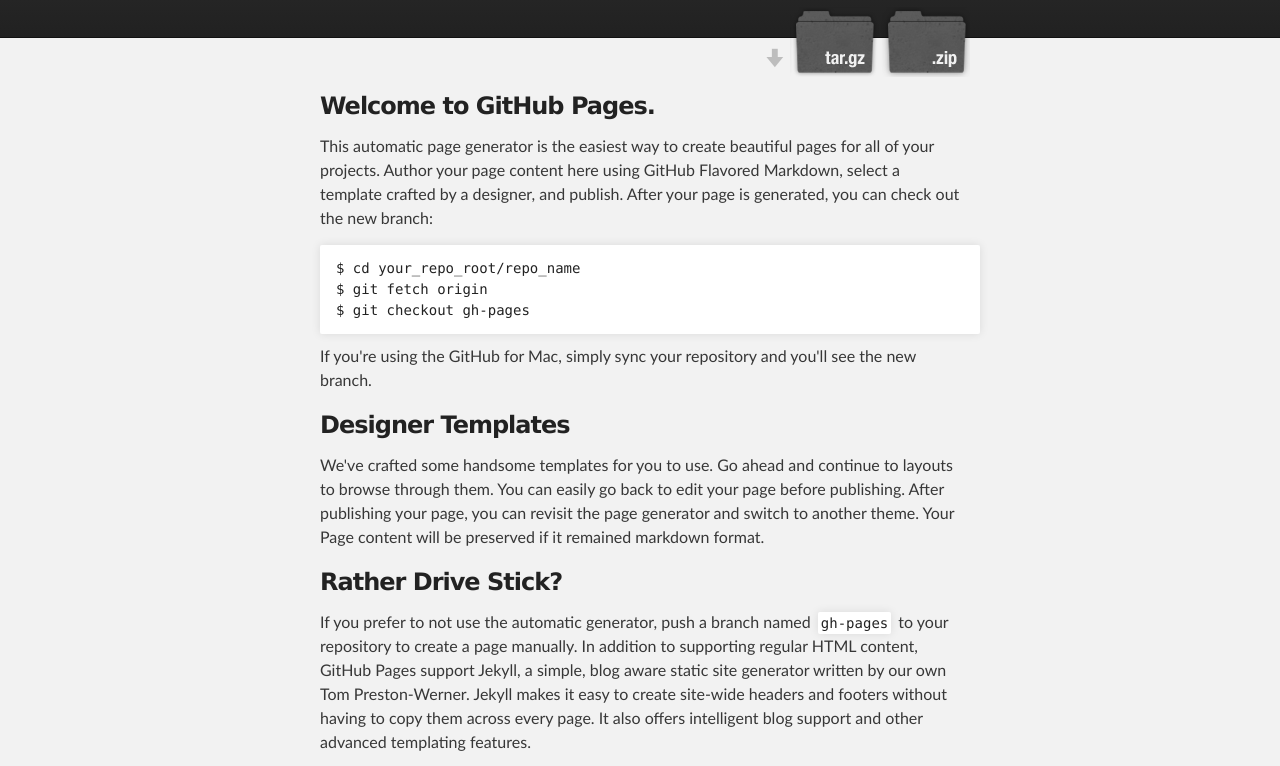
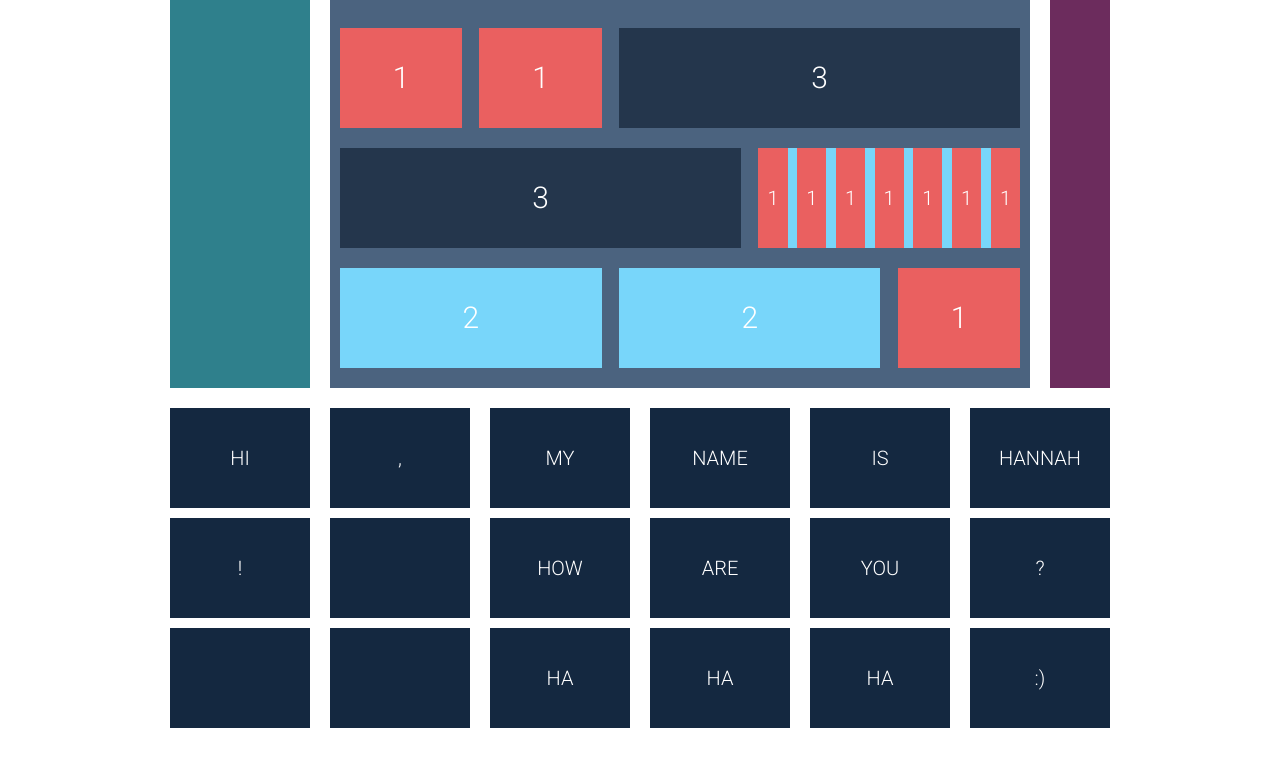
Before and after one commit to hannahpun/susy-demo, a plain HTML site: page index.html in a window 1280 px wide. Shown: the part 172-938 px from the top of the page. Drawn offline with Linux system fonts and the light colour scheme.

Commit message:
github page

```diff
--- /dev/null
+++ b/css/screen.css
@@ -0,0 +1,337 @@
+@import url(http://fonts.googleapis.com/css?family=Roboto:400,300,500,700);
+/* line 17, ../../../../.rvm/gems/ruby-2.0.0-p247/gems/compass-0.12.2/frameworks/compass/stylesheets/compass/reset/_utilities.scss */
+html, body, div, span, applet, object, iframe,
+h1, h2, h3, h4, h5, h6, p, blockquote, pre,
+a, abbr, acronym, address, big, cite, code,
+del, dfn, em, img, ins, kbd, q, s, samp,
+small, strike, strong, sub, sup, tt, var,
+b, u, i, center,
+dl, dt, dd, ol, ul, li,
+fieldset, form, label, legend,
+table, caption, tbody, tfoot, thead, tr, th, td,
+article, aside, canvas, details, embed,
+figure, figcaption, footer, header, hgroup,
+menu, nav, output, ruby, section, summary,
+time, mark, audio, video {
+  margin: 0;
+  padding: 0;
+  border: 0;
+  font: inherit;
+  font-size: 100%;
+  vertical-align: baseline;
+}
+
+/* line 22, ../../../../.rvm/gems/ruby-2.0.0-p247/gems/compass-0.12.2/frameworks/compass/stylesheets/compass/reset/_utilities.scss */
+html {
+  line-height: 1;
+}
+
+/* line 24, ../../../../.rvm/gems/ruby-2.0.0-p247/gems/compass-0.12.2/frameworks/compass/stylesheets/compass/reset/_utilities.scss */
+ol, ul {
+  list-style: none;
+}
+
+/* line 26, ../../../../.rvm/gems/ruby-2.0.0-p247/gems/compass-0.12.2/frameworks/compass/stylesheets/compass/reset/_utilities.scss */
+table {
+  border-collapse: collapse;
+  border-spacing: 0;
+}
+
+/* line 28, ../../../../.rvm/gems/ruby-2.0.0-p247/gems/compass-0.12.2/frameworks/compass/stylesheets/compass/reset/_utilities.scss */
+caption, th, td {
+  text-align: left;
+  font-weight: normal;
+  vertical-align: middle;
+}
+
+/* line 30, ../../../../.rvm/gems/ruby-2.0.0-p247/gems/compass-0.12.2/frameworks/compass/stylesheets/compass/reset/_utilities.scss */
+q, blockquote {
+  quotes: none;
+}
+/* line 103, ../../../../.rvm/gems/ruby-2.0.0-p247/gems/compass-0.12.2/frameworks/compass/stylesheets/compass/reset/_utilities.scss */
+q:before, q:after, blockquote:before, blockquote:after {
+  content: "";
+  content: none;
+}
+
+/* line 32, ../../../../.rvm/gems/ruby-2.0.0-p247/gems/compass-0.12.2/frameworks/compass/stylesheets/compass/reset/_utilities.scss */
+a img {
+  border: none;
+}
+
+/* line 116, ../../../../.rvm/gems/ruby-2.0.0-p247/gems/compass-0.12.2/frameworks/compass/stylesheets/compass/reset/_utilities.scss */
+article, aside, details, figcaption, figure, footer, header, hgroup, menu, nav, section, summary {
+  display: block;
+}
+
+/* -------------------------------------------------------------------------*/
+/* Layout */
+/* line 11, ../sass/screen.scss */
+.wrapper {
+  *zoom: 1;
+  max-width: 940px;
+  _width: 940px;
+  padding-left: 10px;
+  padding-right: 10px;
+  margin-left: auto;
+  margin-right: auto;
+}
+/* line 38, ../../../../.rvm/gems/ruby-2.0.0-p247/gems/compass-0.12.2/frameworks/compass/stylesheets/compass/utilities/general/_clearfix.scss */
+.wrapper:after {
+  content: "";
+  display: table;
+  clear: both;
+}
+
+/* line 17, ../sass/screen.scss */
+body {
+  font-family: "Roboto", "Helvetica Neue", "Helvetica",sans-serif;
+  font-weight: 200;
+}
+
+/* line 21, ../sass/screen.scss */
+div {
+  min-height: 100px;
+  line-height: 100px;
+  text-align: center;
+  color: #fff;
+  font-size: 30px;
+  margin-bottom: 10px;
+}
+
+/* line 29, ../sass/screen.scss */
+.row {
+  *zoom: 1;
+  max-width: 940px;
+  _width: 940px;
+  padding-left: 10px;
+  padding-right: 10px;
+  margin-left: auto;
+  margin-right: auto;
+}
+/* line 38, ../../../../.rvm/gems/ruby-2.0.0-p247/gems/compass-0.12.2/frameworks/compass/stylesheets/compass/utilities/general/_clearfix.scss */
+.row:after {
+  content: "";
+  display: table;
+  clear: both;
+}
+/* line 31, ../sass/screen.scss */
+.row div:last-child {
+  float: right;
+  margin-right: 0;
+  *margin-left: -20px;
+  display: inline;
+}
+/* line 34, ../sass/screen.scss */
+.row .small1 {
+  width: 100%;
+  float: left;
+  margin-right: 3.7037%;
+  display: inline;
+  margin-bottom: 0;
+  font-size: 20px;
+}
+/* line 35, ../sass/screen.scss */
+.row .box1, .row .box2, .row .box3 {
+  width: 100%;
+  float: left;
+  margin-right: 2.5641%;
+  display: inline;
+}
+
+/* line 40, ../sass/screen.scss */
+.side-l {
+  background-color: #2f808c;
+}
+
+/* line 41, ../sass/screen.scss */
+.main {
+  background-color: #4b637f;
+}
+
+/* line 42, ../sass/screen.scss */
+.side-r {
+  background-color: #6c2c5d;
+}
+
+/* line 43, ../sass/screen.scss */
+.box1 {
+  background-color: #ea6060;
+}
+
+/* line 44, ../sass/screen.scss */
+.box2 {
+  background-color: #78d6fa;
+}
+
+/* line 45, ../sass/screen.scss */
+.box3 {
+  background-color: #24364c;
+}
+
+/* line 46, ../sass/screen.scss */
+.small1 {
+  background-color: #ea6060;
+}
+
+/* line 47, ../sass/screen.scss */
+.photo {
+  background-color: #142840;
+}
+
+/* line 49, ../sass/screen.scss */
+.photo {
+  width: 48.93617%;
+  float: left;
+  margin-right: 2.12766%;
+  display: inline;
+  margin-right: -100%;
+  font-size: 20px;
+}
+/* line 42, ../../../../.compass/extensions/susy/sass/susy/_isolation.scss */
+.photo:nth-child(2n + 1) {
+  margin-left: 0%;
+  clear: left;
+}
+/* line 42, ../../../../.compass/extensions/susy/sass/susy/_isolation.scss */
+.photo:nth-child(2n + 2) {
+  margin-left: 51.06383%;
+  clear: none;
+}
+
+@media (min-width: 768px) {
+  /* line 59, ../sass/screen.scss */
+  .photo {
+    width: 23.40426%;
+    float: left;
+    margin-right: 2.12766%;
+    margin-right: -100%;
+  }
+  /* line 42, ../../../../.compass/extensions/susy/sass/susy/_isolation.scss */
+  .photo:nth-child(4n + 1) {
+    margin-left: 0%;
+    clear: left;
+  }
+  /* line 42, ../../../../.compass/extensions/susy/sass/susy/_isolation.scss */
+  .photo:nth-child(4n + 2) {
+    margin-left: 25.53191%;
+    clear: none;
+  }
+  /* line 42, ../../../../.compass/extensions/susy/sass/susy/_isolation.scss */
+  .photo:nth-child(4n + 3) {
+    margin-left: 51.06383%;
+    clear: none;
+  }
+  /* line 42, ../../../../.compass/extensions/susy/sass/susy/_isolation.scss */
+  .photo:nth-child(4n + 4) {
+    margin-left: 76.59574%;
+    clear: none;
+  }
+
+  /* line 61, ../sass/screen.scss */
+  .side-l {
+    width: 23.40426%;
+    float: left;
+    margin-right: 2.12766%;
+  }
+
+  /* line 64, ../sass/screen.scss */
+  .main {
+    width: 40.42553%;
+    float: left;
+    margin-right: 2.12766%;
+  }
+
+  /* line 67, ../sass/screen.scss */
+  .side-r {
+    width: 31.91489%;
+    float: right;
+    margin-right: 0;
+  }
+}
+@media (min-width: 960px) {
+  /* line 77, ../sass/screen.scss */
+  .photo {
+    width: 14.89362%;
+    float: left;
+    margin-right: 2.12766%;
+    margin-right: -100%;
+  }
+  /* line 42, ../../../../.compass/extensions/susy/sass/susy/_isolation.scss */
+  .photo:nth-child(6n + 1) {
+    margin-left: 0%;
+    clear: left;
+  }
+  /* line 42, ../../../../.compass/extensions/susy/sass/susy/_isolation.scss */
+  .photo:nth-child(6n + 2) {
+    margin-left: 17.02128%;
+    clear: none;
+  }
+  /* line 42, ../../../../.compass/extensions/susy/sass/susy/_isolation.scss */
+  .photo:nth-child(6n + 3) {
+    margin-left: 34.04255%;
+    clear: none;
+  }
+  /* line 42, ../../../../.compass/extensions/susy/sass/susy/_isolation.scss */
+  .photo:nth-child(6n + 4) {
+    margin-left: 51.06383%;
+    clear: none;
+  }
+  /* line 42, ../../../../.compass/extensions/susy/sass/susy/_isolation.scss */
+  .photo:nth-child(6n + 5) {
+    margin-left: 68.08511%;
+    clear: none;
+  }
+  /* line 42, ../../../../.compass/extensions/susy/sass/susy/_isolation.scss */
+  .photo:nth-child(6n + 6) {
+    margin-left: 85.10638%;
+    clear: none;
+  }
+
+  /* line 79, ../sass/screen.scss */
+  .side-l {
+    width: 14.89362%;
+    float: left;
+    margin-right: 2.12766%;
+    height: 460px;
+  }
+
+  /* line 83, ../sass/screen.scss */
+  .main {
+    width: 74.46809%;
+    float: left;
+    margin-right: 2.12766%;
+  }
+  /* line 86, ../sass/screen.scss */
+  .main .box1 {
+    width: 17.94872%;
+    float: left;
+    margin-right: 2.5641%;
+  }
+  /* line 89, ../sass/screen.scss */
+  .main .box2 {
+    width: 38.46154%;
+    float: left;
+    margin-right: 2.5641%;
+  }
+  /* line 92, ../sass/screen.scss */
+  .main .box3 {
+    width: 58.97436%;
+    float: left;
+    margin-right: 2.5641%;
+  }
+  /* line 95, ../sass/screen.scss */
+  .main .small1 {
+    width: 11.11111%;
+    float: left;
+    margin-right: 3.7037%;
+  }
+
+  /* line 99, ../sass/screen.scss */
+  .side-r {
+    width: 6.38298%;
+    float: right;
+    margin-right: 0;
+    height: 460px;
+  }
+}
--- a/index.html
+++ b/index.html
@@ -1,79 +1,59 @@
 <!DOCTYPE html>
 <html>
-
-  <head>
-    <meta charset='utf-8' />
-    <meta http-equiv="X-UA-Compatible" content="chrome=1" />
-    <meta name="description" content="Susy-demo : practice the" />
-
-    <link rel="stylesheet" type="text/css" media="screen" href="stylesheets/stylesheet.css">
-
-    <title>Susy-demo</title>
-  </head>
-
-  <body>
-
-    <!-- HEADER -->
-    <div id="header_wrap" class="outer">
-        <header class="inner">
-          <a id="forkme_banner" href="https://github.com/hannahpun/susy-demo">View on GitHub</a>
-
-          <h1 id="project_title">Susy-demo</h1>
-          <h2 id="project_tagline">practice the</h2>
-
-            <section id="downloads">
-              <a class="zip_download_link" href="https://github.com/hannahpun/susy-demo/zipball/master">Download this project as a .zip file</a>
-              <a class="tar_download_link" href="https://github.com/hannahpun/susy-demo/tarball/master">Download this project as a tar.gz file</a>
-            </section>
-        </header>
+<head>
+<meta charset="utf-8">
+<meta http-equiv="X-UA-Compatible" content="IE=edge,chrome=1">
+<title>Susy</title>
+<link href="css/screen.css" rel="stylesheet">
+</head>
+<body>
+    <div class="wrapper"><p style="color:#000">12</p>
+    	<div class="side-l">2</div>
+    	<div class="main">9
+    		<div class="row">
+    			<div class="box1">1</div>
+    			<div class="box1">1</div>
+    			<div class="box3">3</div>
+    		</div>
+    		<div class="row">
+    			<div class="box3">3</div>
+    			<div class="box2">
+    				<div class="small1">1</div>
+					<div class="small1">1</div>
+					<div class="small1">1</div>
+					<div class="small1">1</div>
+					<div class="small1">1</div>
+					<div class="small1">1</div>
+					<div class="small1">1</div>
+    			</div>
+    		</div>
+    		<div class="row">
+    			<div class="box2">2</div>
+    			<div class="box2">2</div>
+    			<div class="box1">1</div>
+    		</div>
+    	</div>
+    	<div class="side-r">1</div>
     </div>
-
-    <!-- MAIN CONTENT -->
-    <div id="main_content_wrap" class="outer">
-      <section id="main_content" class="inner">
-        <h3>
-<a name="welcome-to-github-pages" class="anchor" href="#welcome-to-github-pages"><span class="octicon octicon-link"></span></a>Welcome to GitHub Pages.</h3>
-
-<p>This automatic page generator is the easiest way to create beautiful pages for all of your projects. Author your page content here using GitHub Flavored Markdown, select a template crafted by a designer, and publish. After your page is generated, you can check out the new branch:</p>
-
-<pre><code>$ cd your_repo_root/repo_name
-$ git fetch origin
-$ git checkout gh-pages
-</code></pre>
-
-<p>If you're using the GitHub for Mac, simply sync your repository and you'll see the new branch.</p>
-
-<h3>
-<a name="designer-templates" class="anchor" href="#designer-templates"><span class="octicon octicon-link"></span></a>Designer Templates</h3>
-
-<p>We've crafted some handsome templates for you to use. Go ahead and continue to layouts to browse through them. You can easily go back to edit your page before publishing. After publishing your page, you can revisit the page generator and switch to another theme. Your Page content will be preserved if it remained markdown format.</p>
-
-<h3>
-<a name="rather-drive-stick" class="anchor" href="#rather-drive-stick"><span class="octicon octicon-link"></span></a>Rather Drive Stick?</h3>
-
-<p>If you prefer to not use the automatic generator, push a branch named <code>gh-pages</code> to your repository to create a page manually. In addition to supporting regular HTML content, GitHub Pages support Jekyll, a simple, blog aware static site generator written by our own Tom Preston-Werner. Jekyll makes it easy to create site-wide headers and footers without having to copy them across every page. It also offers intelligent blog support and other advanced templating features.</p>
-
-<h3>
-<a name="authors-and-contributors" class="anchor" href="#authors-and-contributors"><span class="octicon octicon-link"></span></a>Authors and Contributors</h3>
-
-<p>You can <a href="https://github.com/blog/821" class="user-mention">@mention</a> a GitHub username to generate a link to their profile. The resulting <code>&lt;a&gt;</code> element will link to the contributor's GitHub Profile. For example: In 2007, Chris Wanstrath (<a href="https://github.com/defunkt" class="user-mention">@defunkt</a>), PJ Hyett (<a href="https://github.com/pjhyett" class="user-mention">@pjhyett</a>), and Tom Preston-Werner (<a href="https://github.com/mojombo" class="user-mention">@mojombo</a>) founded GitHub.</p>
-
-<h3>
-<a name="support-or-contact" class="anchor" href="#support-or-contact"><span class="octicon octicon-link"></span></a>Support or Contact</h3>
-
-<p>Having trouble with Pages? Check out the documentation at <a href="http://help.github.com/pages">http://help.github.com/pages</a> or contact <a href="mailto:support@github.com">support@github.com</a> and we’ll help you sort it out.</p>
-      </section>
+    <div class="wrapper">
+    		<div class="photo">HI</div>
+    		<div class="photo">,</div>
+	    	<div class="photo">MY</div>
+	    	<div class="photo">NAME</div>
+	    	<div class="photo">IS</div>
+	    	<div class="photo">HANNAH</div>
+	    	<div class="photo">!</div>
+	    	<div class="photo"></div>
+	    	<div class="photo">HOW</div>
+	    	<div class="photo">ARE</div>
+	    	<div class="photo">YOU</div>
+	    	<div class="photo">?</div>
+	    	<div class="photo"></div>
+	    	<div class="photo"></div>
+	    	<div class="photo">HA</div>
+	    	<div class="photo">HA</div>
+	    	<div class="photo">HA</div>
+	    	<div class="photo">:)</div>
     </div>
-
-    <!-- FOOTER  -->
-    <div id="footer_wrap" class="outer">
-      <footer class="inner">
-        <p class="copyright">Susy-demo maintained by <a href="https://github.com/hannahpun">hannahpun</a></p>
-        <p>Published with <a href="http://pages.github.com">GitHub Pages</a></p>
-      </footer>
-    </div>
-
-
-
-  </body>
+</body>
 </html>
```
